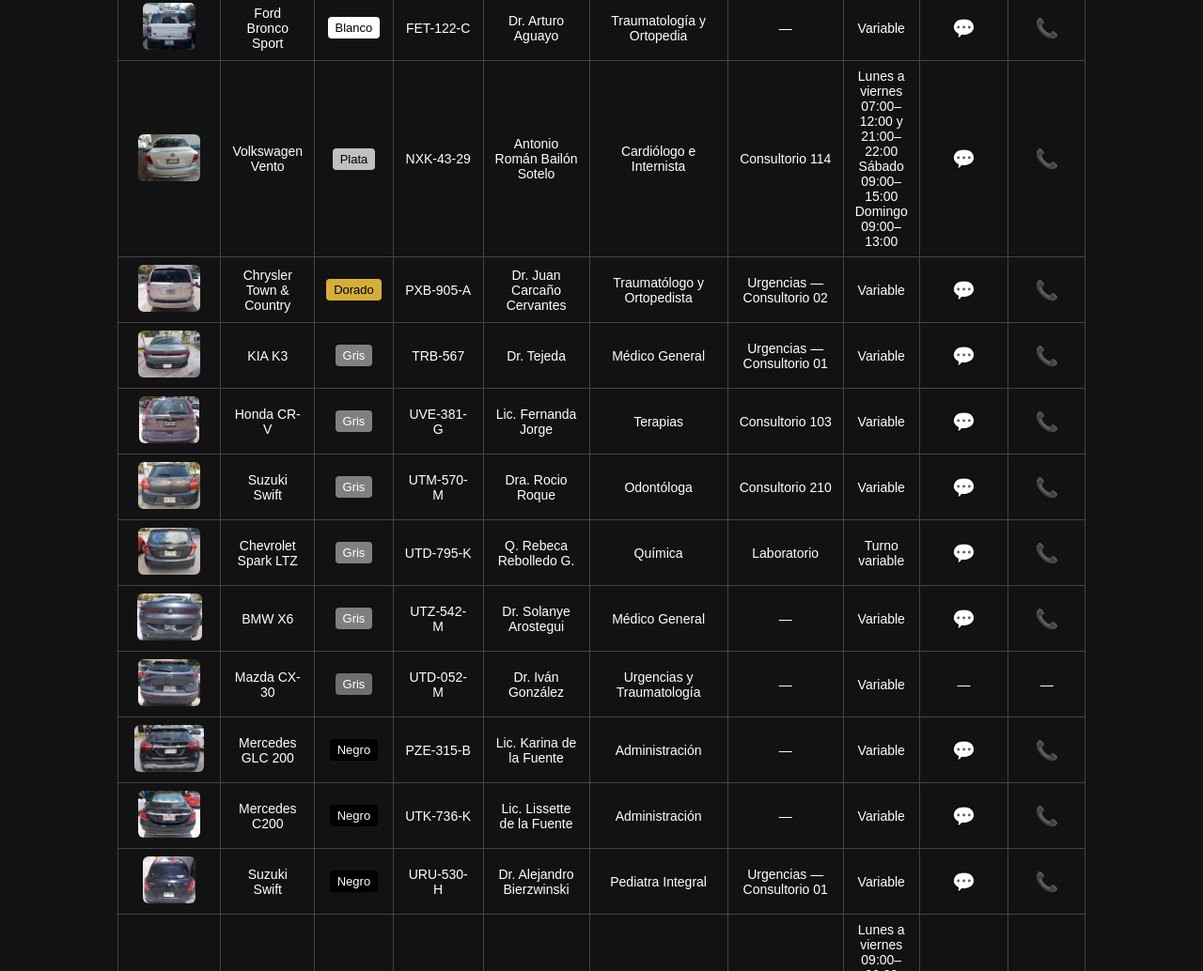
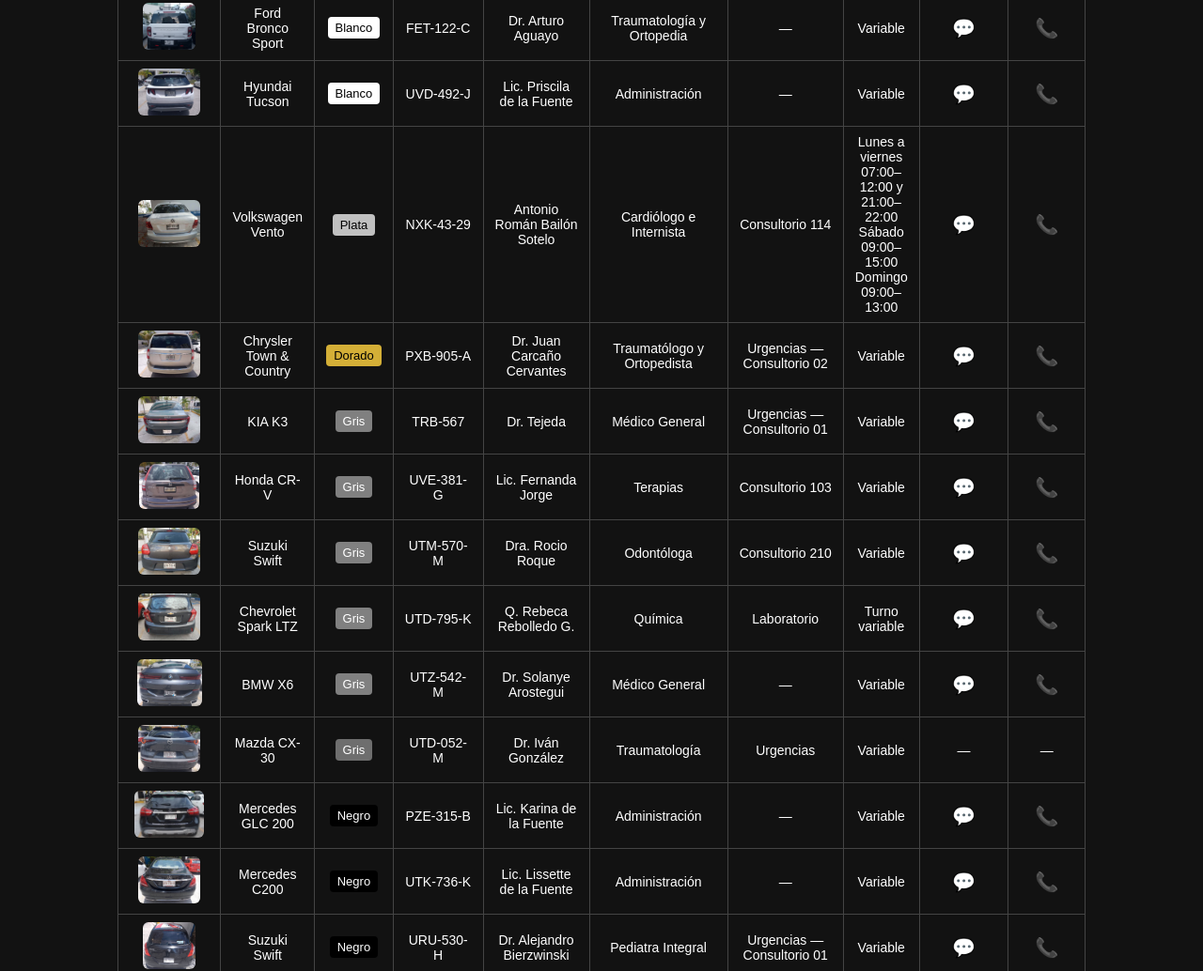
Before and after one commit to transuranium/estacionamiento_doctores, a plain HTML site: page index.html in a window 1280 px wide. Shown: the part 986-2020 px from the top of the page at 94% size. Drawn offline with Linux system fonts and the light colour scheme.

Commit message:
added Prisila

```diff
--- a/index.html
+++ b/index.html
@@ -331,6 +331,41 @@
           <tr>
             <td>
               <img
+                src="fotos/photo_2025-08-06_13-22-49.jpg"
+                class="doctor-photo"
+              />
+            </td>
+            <td>Hyundai Tucson</td>
+            <td>
+              <span
+                class="color-box blanco"
+                style="background-color: #ffffff; color: #000000"
+                >Blanco</span
+              >
+            </td>
+            <td>UVD-492-J</td>
+            <td>Lic. Priscila de la Fuente</td>
+            <td>Administración</td>
+            <td>—</td>
+            <td>Variable</td>
+            <td>
+              <a
+                href="https://wa.me/5219981581185"
+                class="icon-link"
+                target="_blank"
+                >💬</a
+              >
+            </td>
+            <td>
+              <a href="tel:+5219981581185" class="icon-link" target="_blank"
+                >📞</a
+              >
+            </td>
+          </tr>
+
+          <tr>
+            <td>
+              <img
                 class="doctor-photo"
                 src="fotos/photo_2025-07-28_08-40-17.jpg"
               />
@@ -552,8 +587,8 @@
             </td>
             <td>UTD-052-M</td>
             <td>Dr. Iván González</td>
-            <td>Urgencias y Traumatología</td>
-            <td>—</td>
+            <td>Traumatología</td>
+            <td>Urgencias</td>
             <td>Variable</td>
             <td>—</td>
             <td>—</td>
```
Also changed, not shown: fotos/photo_2025-08-06_13-22-49.jpg (added).
